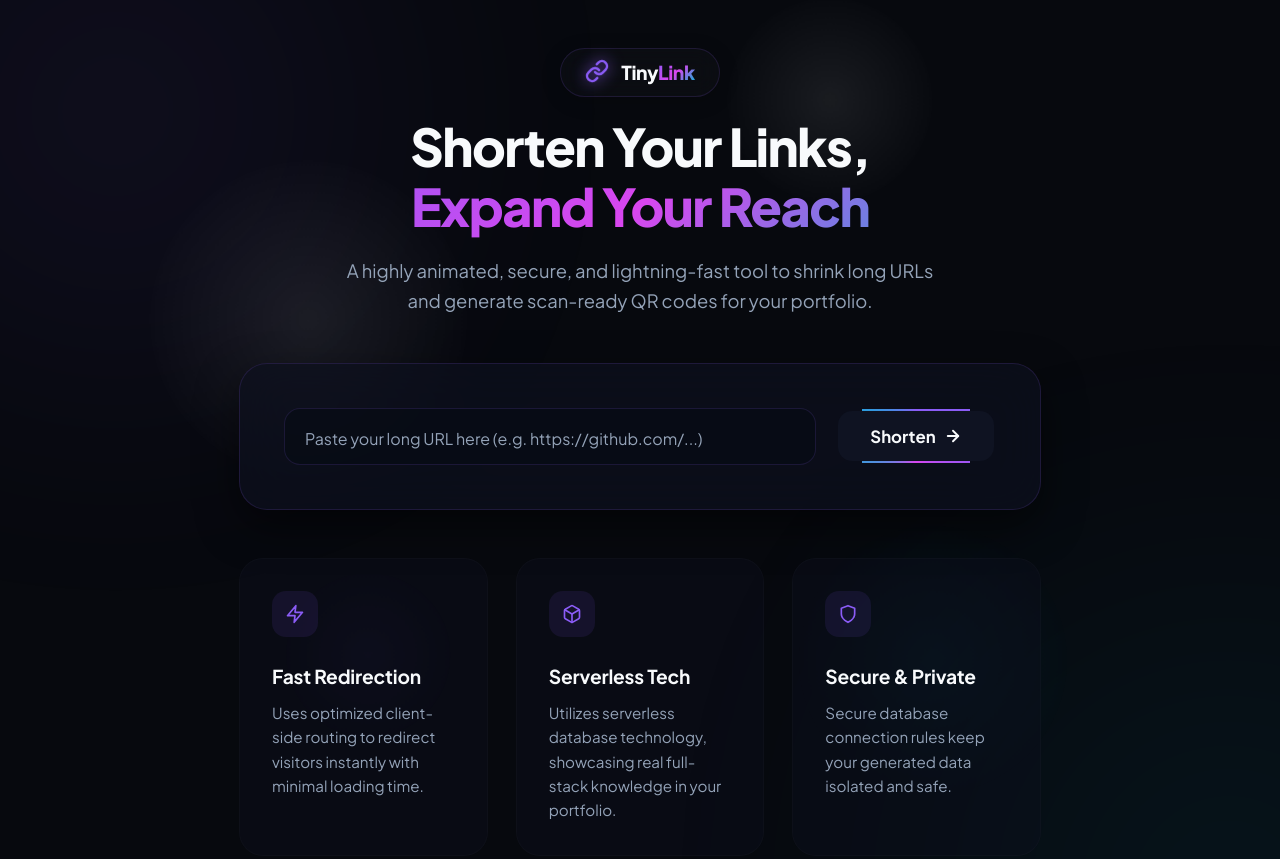
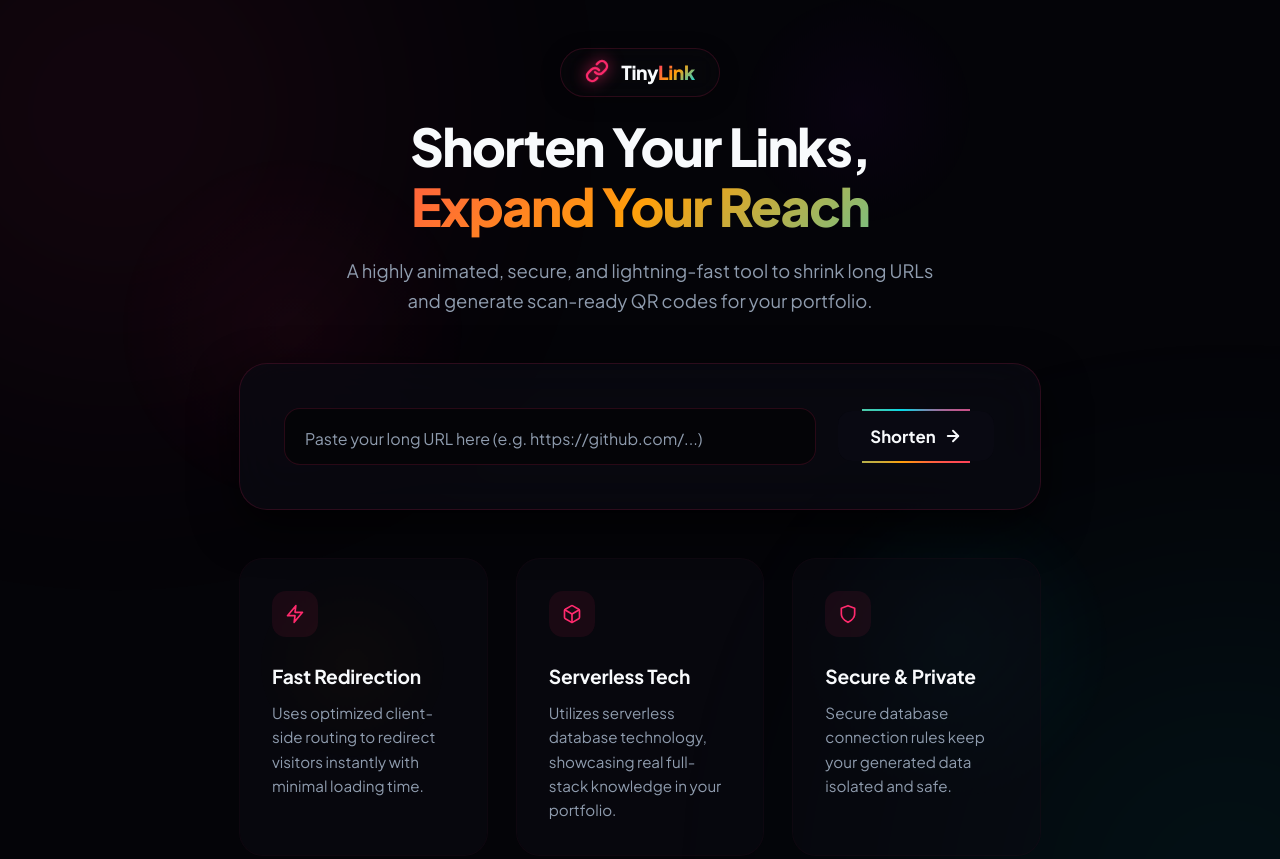
Before and after one commit to Ashutosh0606405/url-shortener, a plain HTML site: page index.html in a window 1280 px wide. Shown: the top 859 px of the page. Drawn offline with Linux system fonts and the light colour scheme.

Commit message:
Update colors to a high-contrast, clicky Synthwave/Cyberpunk Sunset theme

```diff
--- a/style.css
+++ b/style.css
@@ -6,30 +6,32 @@
 }
 
 :root {
-    --bg-dark: #07090e;
-    --bg-card: rgba(13, 17, 30, 0.7);
-    --border-color: rgba(139, 92, 246, 0.15);
-    --border-hover: rgba(139, 92, 246, 0.4);
+    --bg-dark: #040408;
+    --bg-card: rgba(10, 10, 18, 0.75);
+    --border-color: rgba(255, 42, 109, 0.15);
+    --border-hover: rgba(255, 42, 109, 0.45);
 
-    /* Neon Colors */
-    --purple: #8b5cf6;
-    --pink: #d946ef;
-    --cyan: #06b6d4;
-    --indigo: #6366f1;
-    --emerald: #10b981;
+    /* Synthwave Cyberpunk Color Palette */
+    --purple: #9d00ff;
+    --pink: #ff2a6d;
+    --cyan: #05d9e8;
+    --orange: #ff9f0a;
+    --indigo: #3b82f6;
+    --emerald: #00ffcc;
 
     /* Text Colors */
     --text-main: #f8fafc;
-    --text-muted: #94a3b8;
-    --text-dark: #0f172a;
+    --text-muted: #8f9cae;
+    --text-dark: #05050a;
 
     /* Fonts */
     --font-family: 'Plus Jakarta Sans', -apple-system, BlinkMacSystemFont, "Segoe UI", Roboto, Helvetica, Arial, sans-serif;
 
     /* Shadows & Glows */
-    --glow-purple: 0 0 30px rgba(139, 92, 246, 0.4);
-    --glow-cyan: 0 0 30px rgba(6, 182, 212, 0.4);
-    --card-shadow: 0 16px 40px 0 rgba(0, 0, 0, 0.5);
+    --glow-pink: 0 0 30px rgba(255, 42, 109, 0.4);
+    --glow-cyan: 0 0 30px rgba(5, 217, 232, 0.4);
+    --glow-orange: 0 0 30px rgba(255, 159, 10, 0.4);
+    --card-shadow: 0 16px 45px 0 rgba(0, 0, 0, 0.7);
 }
 
 body {
@@ -68,36 +70,38 @@ body {
 }
 
 .particle-1 {
-    width: 300px;
-    height: 300px;
+    width: 320px;
+    height: 320px;
     top: 15%;
-    left: 10%;
+    left: 8%;
+    background: radial-gradient(circle, rgba(255, 42, 109, 0.05) 0%, transparent 80%);
     animation: float-1 25s infinite linear;
 }
 
 .particle-2 {
-    width: 250px;
-    height: 250px;
+    width: 280px;
+    height: 280px;
     bottom: 20%;
-    right: 15%;
-    background: radial-gradient(circle, rgba(6,182,212,0.06) 0%, transparent 80%);
+    right: 12%;
+    background: radial-gradient(circle, rgba(5, 217, 232, 0.06) 0%, transparent 80%);
     animation: float-2 20s infinite linear;
 }
 
 .particle-3 {
-    width: 180px;
-    height: 180px;
+    width: 200px;
+    height: 200px;
     top: 60%;
-    left: 20%;
-    background: radial-gradient(circle, rgba(139,92,246,0.06) 0%, transparent 80%);
+    left: 18%;
+    background: radial-gradient(circle, rgba(255, 159, 10, 0.05) 0%, transparent 80%);
     animation: float-3 18s infinite linear;
 }
 
 .particle-4 {
-    width: 220px;
-    height: 220px;
+    width: 240px;
+    height: 240px;
     top: -5%;
-    right: 25%;
+    right: 22%;
+    background: radial-gradient(circle, rgba(157, 0, 255, 0.04) 0%, transparent 80%);
     animation: float-1 22s infinite linear reverse;
 }
 
@@ -134,7 +138,7 @@ body {
 }
 
 .bg-glow-1 {
-    background: radial-gradient(circle, var(--purple) 0%, transparent 70%);
+    background: radial-gradient(circle, var(--pink) 0%, transparent 70%);
     top: -150px;
     left: -150px;
 }
@@ -181,25 +185,26 @@ body {
     display: inline-flex;
     align-items: center;
     gap: 0.75rem;
-    background: rgba(255, 255, 255, 0.02);
+    background: rgba(255, 255, 255, 0.01);
     border: 1px solid var(--border-color);
     padding: 0.5rem 1.5rem;
     border-radius: 9999px;
     backdrop-filter: blur(12px);
-    box-shadow: 0 4px 20px rgba(0, 0, 0, 0.2);
-    transition: transform 0.3s ease;
+    box-shadow: 0 4px 20px rgba(0, 0, 0, 0.3);
+    transition: transform 0.3s ease, border-color 0.3s ease;
 }
 
 .logo-area:hover {
     transform: translateY(-2px);
+    border-color: var(--border-hover);
 }
 
 .logo-icon-container {
     display: flex;
     align-items: center;
     justify-content: center;
-    color: var(--purple);
-    filter: drop-shadow(0 0 8px var(--purple));
+    color: var(--pink);
+    filter: drop-shadow(0 0 8px var(--pink));
     animation: float-icon 3s ease-in-out infinite alternate;
 }
 
@@ -215,7 +220,7 @@ body {
 }
 
 .gradient-text {
-    background: linear-gradient(135deg, var(--purple) 0%, var(--pink) 50%, var(--cyan) 100%);
+    background: linear-gradient(135deg, var(--pink) 0%, var(--orange) 50%, var(--cyan) 100%);
     -webkit-background-clip: text;
     -webkit-text-fill-color: transparent;
     background-clip: text;
@@ -267,7 +272,7 @@ body {
 
 .shortener-card:hover {
     border-color: var(--border-hover);
-    box-shadow: 0 20px 50px 0 rgba(0, 0, 0, 0.6), 0 0 40px rgba(139, 92, 246, 0.05);
+    box-shadow: 0 20px 50px 0 rgba(0, 0, 0, 0.7), 0 0 40px rgba(255, 42, 109, 0.05);
 }
 
 /* Card Light Sweep Shine */
@@ -305,15 +310,15 @@ body {
 .input-wrapper {
     position: relative;
     flex-grow: 1;
-    background: rgba(8, 12, 21, 0.7);
+    background: rgba(4, 4, 8, 0.85);
     border-radius: 16px;
     border: 1.5px solid var(--border-color);
     transition: border-color 0.3s ease, box-shadow 0.3s ease;
 }
 
 .input-wrapper:focus-within {
-    border-color: var(--purple);
-    box-shadow: var(--glow-purple);
+    border-color: var(--pink);
+    box-shadow: var(--glow-pink);
 }
 
 #long-url {
@@ -346,7 +351,7 @@ body {
     left: 1.25rem;
     font-size: 0.75rem;
     font-weight: 700;
-    color: var(--purple);
+    color: var(--pink);
     text-transform: uppercase;
     letter-spacing: 0.05em;
 }
@@ -358,7 +363,7 @@ body {
     left: 50%;
     width: 0;
     height: 2px;
-    background: linear-gradient(to right, var(--purple), var(--pink), var(--cyan));
+    background: linear-gradient(to right, var(--pink), var(--orange), var(--cyan));
     transition: all 0.4s ease;
     border-radius: 99px;
 }
@@ -395,11 +400,10 @@ body {
     width: 200%;
     height: 200%;
     background: conic-gradient(
-        var(--purple) 0deg,
-        var(--pink) 90deg,
-        var(--cyan) 180deg,
-        var(--purple) 270deg,
-        var(--purple) 360deg
+        var(--pink) 0deg,
+        var(--orange) 120deg,
+        var(--cyan) 240deg,
+        var(--pink) 360deg
     );
     animation: rotate-border 4s linear infinite;
     z-index: 1;
@@ -417,7 +421,7 @@ body {
     left: 2px;
     width: calc(100% - 4px);
     height: calc(100% - 4px);
-    background: #0f1322;
+    background: #090912;
     border-radius: 14px;
     z-index: 2;
     transition: background 0.3s;
@@ -447,11 +451,11 @@ body {
 /* Hover States for Button */
 .uiverse-btn:hover {
     transform: translateY(-2.5px);
-    box-shadow: 0 10px 25px rgba(139, 92, 246, 0.4), var(--glow-purple);
+    box-shadow: 0 10px 25px rgba(255, 42, 109, 0.4), var(--glow-pink);
 }
 
 .uiverse-btn:hover .btn-bg {
-    background: linear-gradient(135deg, rgba(15,19,34,0.9) 0%, rgba(30,22,54,0.9) 100%);
+    background: linear-gradient(135deg, rgba(9,9,18,0.9) 0%, rgba(35,10,30,0.9) 100%);
 }
 
 .uiverse-btn:hover .btn-arrow {
@@ -482,7 +486,7 @@ body {
     left: 0;
     width: 100%;
     height: 100%;
-    background: rgba(255, 255, 255, 0.04);
+    background: rgba(255, 255, 255, 0.03);
     border: 1px solid var(--border-color);
     border-radius: 12px;
     z-index: 1;
@@ -514,7 +518,7 @@ body {
 
 .uiverse-copy-btn:hover .copy-bg {
     background: rgba(255, 255, 255, 0.08);
-    border-color: var(--purple);
+    border-color: var(--pink);
 }
 
 .uiverse-copy-btn:active {
@@ -523,9 +527,9 @@ body {
 
 /* Copied! State trigger by class name */
 .uiverse-copy-btn.copied .copy-bg {
-    background: rgba(16, 185, 129, 0.15);
+    background: rgba(0, 255, 204, 0.15);
     border-color: var(--emerald);
-    box-shadow: 0 0 15px rgba(16, 185, 129, 0.2);
+    box-shadow: 0 0 15px rgba(0, 255, 204, 0.25);
 }
 
 .uiverse-copy-btn.copied .copy-content {
@@ -586,14 +590,14 @@ body {
     font-weight: 800;
     text-transform: uppercase;
     letter-spacing: 0.08em;
-    color: var(--purple);
-    text-shadow: 0 0 10px rgba(139, 92, 246, 0.3);
+    color: var(--pink);
+    text-shadow: 0 0 10px rgba(255, 42, 109, 0.3);
 }
 
 .copy-wrapper {
     display: flex;
     gap: 0.5rem;
-    background: rgba(8, 12, 21, 0.5);
+    background: rgba(4, 4, 8, 0.5);
     border: 1.5px solid var(--border-color);
     border-radius: 16px;
     padding: 0.4rem;
@@ -610,7 +614,7 @@ body {
     font-size: 1.05rem;
     padding: 0.5rem 0.75rem;
     text-overflow: ellipsis;
-    text-shadow: 0 0 8px rgba(6, 182, 212, 0.2);
+    text-shadow: 0 0 8px rgba(5, 217, 232, 0.2);
 }
 
 /* QR Code & Animated Glow Ring */
@@ -628,7 +632,7 @@ body {
     display: flex;
     align-items: center;
     justify-content: center;
-    box-shadow: 0 10px 30px rgba(0, 0, 0, 0.4);
+    box-shadow: 0 10px 30px rgba(0, 0, 0, 0.5);
     width: 140px;
     height: 140px;
     position: relative;
@@ -640,10 +644,10 @@ body {
     left: -3px;
     right: -3px;
     bottom: -3px;
-    background: linear-gradient(135deg, var(--purple), var(--pink), var(--cyan));
+    background: linear-gradient(135deg, var(--pink), var(--orange), var(--cyan));
     border-radius: 23px;
     z-index: -1;
-    opacity: 0.5;
+    opacity: 0.6;
     filter: blur(8px);
     animation: rotate-border 6s linear infinite;
 }
@@ -671,12 +675,12 @@ body {
     text-decoration: none;
     font-weight: 700;
     transition: all 0.25s;
-    text-shadow: 0 0 10px rgba(6, 182, 212, 0.25);
+    text-shadow: 0 0 10px rgba(5, 217, 232, 0.25);
 }
 
 .download-link:hover {
-    color: var(--pink);
-    text-shadow: 0 0 10px rgba(217, 70, 239, 0.4);
+    color: var(--orange);
+    text-shadow: 0 0 10px rgba(255, 159, 10, 0.4);
 }
 
 /* ==========================================
@@ -689,8 +693,8 @@ body {
 }
 
 .feature-card {
-    background: rgba(13, 17, 30, 0.4);
-    border: 1px solid rgba(255, 255, 255, 0.02);
+    background: rgba(10, 10, 18, 0.5);
+    border: 1px solid rgba(255, 42, 109, 0.03);
     border-radius: 24px;
     padding: 2rem;
     position: relative;
@@ -704,7 +708,7 @@ body {
     left: 0;
     width: 100%;
     height: 100%;
-    background: radial-gradient(circle at 50% -20%, rgba(139, 92, 246, 0.15) 0%, transparent 60%);
+    background: radial-gradient(circle at 50% -20%, rgba(255, 42, 109, 0.15) 0%, transparent 60%);
     opacity: 0;
     transition: opacity 0.4s ease;
     pointer-events: none;
@@ -713,7 +717,7 @@ body {
 .feature-card:hover {
     transform: translateY(-8px) scale(1.02);
     border-color: var(--border-hover);
-    box-shadow: 0 15px 35px rgba(0, 0, 0, 0.4), 0 0 30px rgba(139, 92, 246, 0.1);
+    box-shadow: 0 15px 35px rgba(0, 0, 0, 0.5), 0 0 30px rgba(255, 42, 109, 0.1);
 }
 
 .feature-card:hover .card-glow-overlay {
@@ -727,17 +731,17 @@ body {
     width: 46px;
     height: 46px;
     border-radius: 14px;
-    background: rgba(139, 92, 246, 0.1);
-    color: var(--purple);
+    background: rgba(255, 42, 109, 0.08);
+    color: var(--pink);
     margin-bottom: 1.5rem;
     transition: transform 0.4s ease, background 0.4s ease;
 }
 
 .feature-card:hover .feature-icon {
     transform: scale(1.1) rotate(5deg);
-    background: rgba(139, 92, 246, 0.2);
-    color: var(--pink);
-    filter: drop-shadow(0 0 8px var(--pink));
+    background: rgba(255, 42, 109, 0.18);
+    color: var(--orange);
+    filter: drop-shadow(0 0 8px var(--orange));
 }
 
 .feature-card h3 {
@@ -765,14 +769,14 @@ body {
     gap: 1.75rem;
     margin: auto;
     max-width: 480px;
-    border-color: var(--purple);
-    box-shadow: var(--glow-purple);
+    border-color: var(--pink);
+    box-shadow: var(--glow-pink);
     animation: pulseGlow 3s infinite alternate ease-in-out;
 }
 
 @keyframes pulseGlow {
-    0% { box-shadow: 0 0 20px rgba(139, 92, 246, 0.2); }
-    100% { box-shadow: 0 0 45px rgba(139, 92, 246, 0.5); }
+    0% { box-shadow: 0 0 20px rgba(255, 42, 109, 0.2); }
+    100% { box-shadow: 0 0 45px rgba(255, 42, 109, 0.5); }
 }
 
 .spinner-container {
@@ -786,9 +790,9 @@ body {
     width: 100%;
     height: 100%;
     border-radius: 50%;
-    border: 4px solid rgba(139, 92, 246, 0.08);
-    border-top-color: var(--purple);
-    border-bottom-color: var(--pink);
+    border: 4px solid rgba(255, 42, 109, 0.08);
+    border-top-color: var(--pink);
+    border-bottom-color: var(--orange);
     animation: spin 1.2s infinite linear;
 }
 
@@ -800,9 +804,9 @@ body {
     width: 60px;
     height: 60px;
     border-radius: 50%;
-    border: 3.5px solid rgba(6, 182, 212, 0.08);
+    border: 3.5px solid rgba(5, 217, 232, 0.08);
     border-left-color: var(--cyan);
-    border-right-color: var(--indigo);
+    border-right-color: var(--purple);
     animation: spin-reverse 0.9s infinite linear;
 }
 
@@ -819,7 +823,7 @@ body {
 .redirect-title {
     font-size: 1.85rem;
     font-weight: 800;
-    background: linear-gradient(135deg, var(--purple), var(--pink));
+    background: linear-gradient(135deg, var(--pink), var(--orange));
     -webkit-background-clip: text;
     -webkit-text-fill-color: transparent;
 }
@@ -838,7 +842,7 @@ body {
     color: var(--cyan);
     text-decoration: none;
     font-weight: 700;
-    text-shadow: 0 0 8px rgba(6, 182, 212, 0.2);
+    text-shadow: 0 0 8px rgba(5, 217, 232, 0.2);
 }
 
 .redirect-fallback a:hover {
```
